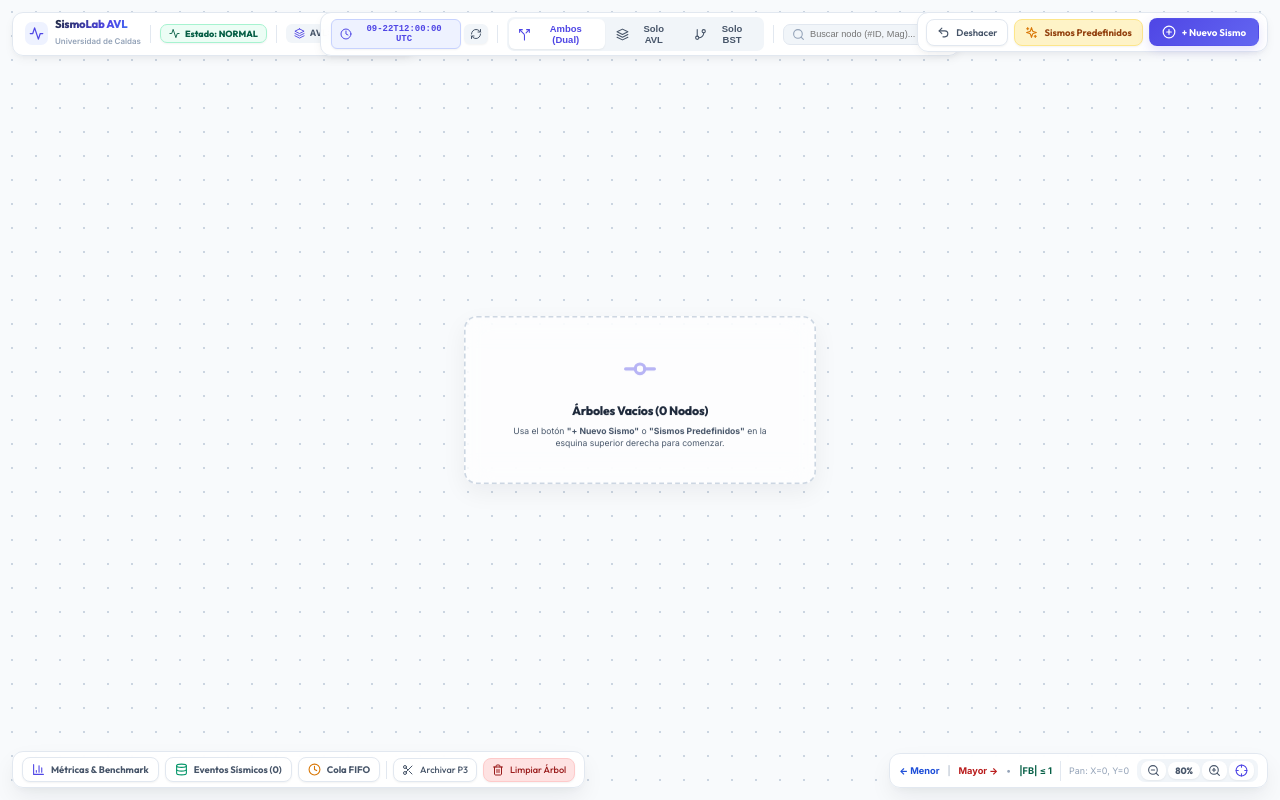
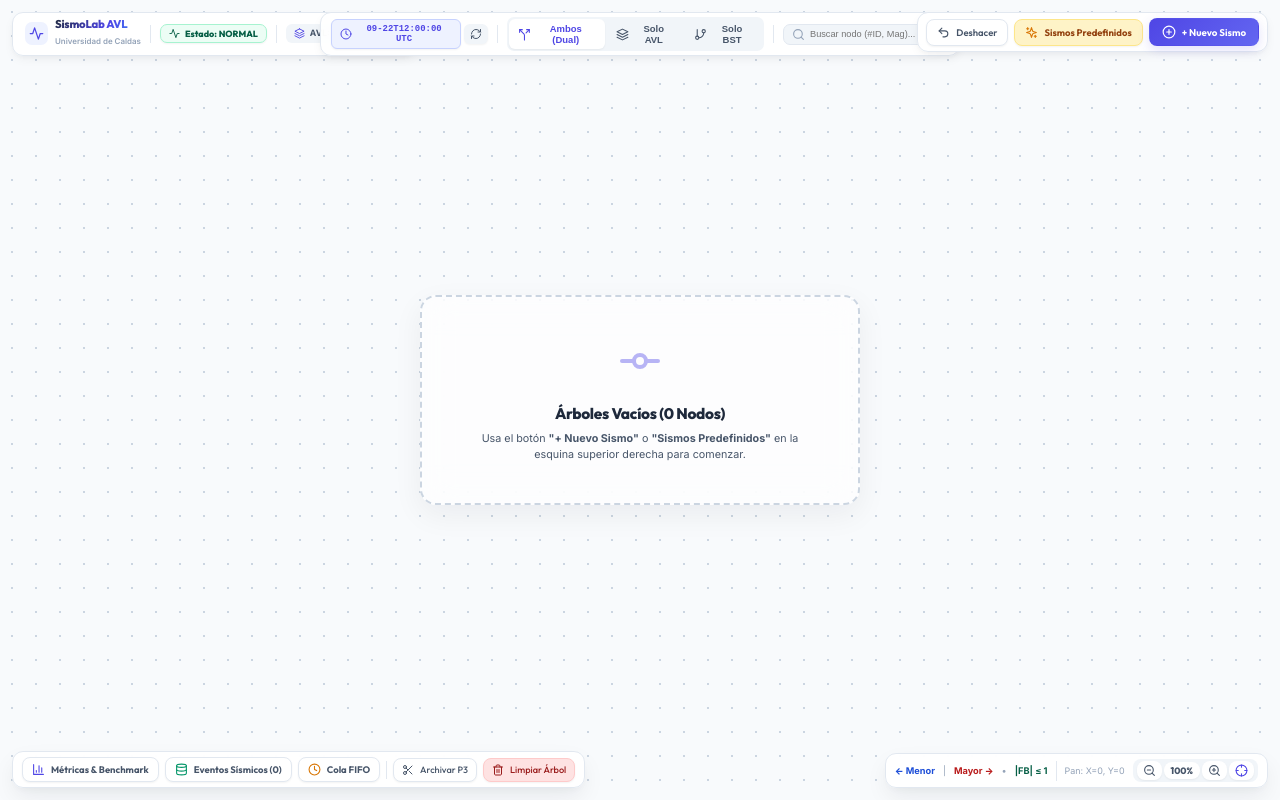
Before and after one commit to DavidSolorza/SismoLabAVL, a React (Vite) app in the folder frontend/: page / in a window 1280 px wide. Built offline with nearby package versions, Linux system fonts and the light colour scheme; no server answers.

Commit message:
feat(ui): establecer zoom predeterminado de los diagramas al 100%
- Ajustar estado inicial de zoom a 1.0 (100%) en AVLVisualizer
- Configurar boton de restablecimiento (Reset View) al 100%
- Mantener barras de herramientas y controles flotantes sin escala fija

```diff
--- a/frontend/src/components/AVLVisualizer.jsx
+++ b/frontend/src/components/AVLVisualizer.jsx
@@ -290,7 +290,7 @@ export default function AVLVisualizer({
   onOpenClockModal
 }) {
   const [viewMode, setViewMode] = useState('dual'); // 'dual' | 'avl' | 'bst'
-  const [zoom, setZoom] = useState(0.8); // Predeterminado a 80% (20% menos de saturación)
+  const [zoom, setZoom] = useState(1.0); // Predeterminado a 100% (visualización nítida y grande desde el inicio)
   const [pan, setPan] = useState({ x: 0, y: 0 });
   const [isDragging, setIsDragging] = useState(false);
   const [dragStart, setDragStart] = useState({ x: 0, y: 0 });
@@ -363,11 +363,11 @@ export default function AVLVisualizer({
     };
   }, []);
 
-  // Controles de Zoom y Centrado
+  // Controles de Zoom y Centrado / Zoom & Centering Controls
   const handleZoomIn = () => setZoom(prev => Math.min(parseFloat((prev + 0.15).toFixed(2)), 3.0));
   const handleZoomOut = () => setZoom(prev => Math.max(parseFloat((prev - 0.15).toFixed(2)), 0.25));
   const handleResetView = () => {
-    setZoom(0.8);
+    setZoom(1.0); // Restablecer al 100% / Reset to 100%
     setPan({ x: 0, y: 0 });
   };
 
@@ -837,7 +837,7 @@ export default function AVLVisualizer({
             onClick={handleResetView}
             className="btn-secondary"
             style={{ padding: '3px 7px', border: 'none', background: '#FFFFFF', fontSize: '0.72rem', fontWeight: 800 }}
-            title="Restablecer zoom predeterminado (80%)"
+            title="Restablecer zoom predeterminado (100%)"
           >
             {Math.round(zoom * 100)}%
           </button>
```
